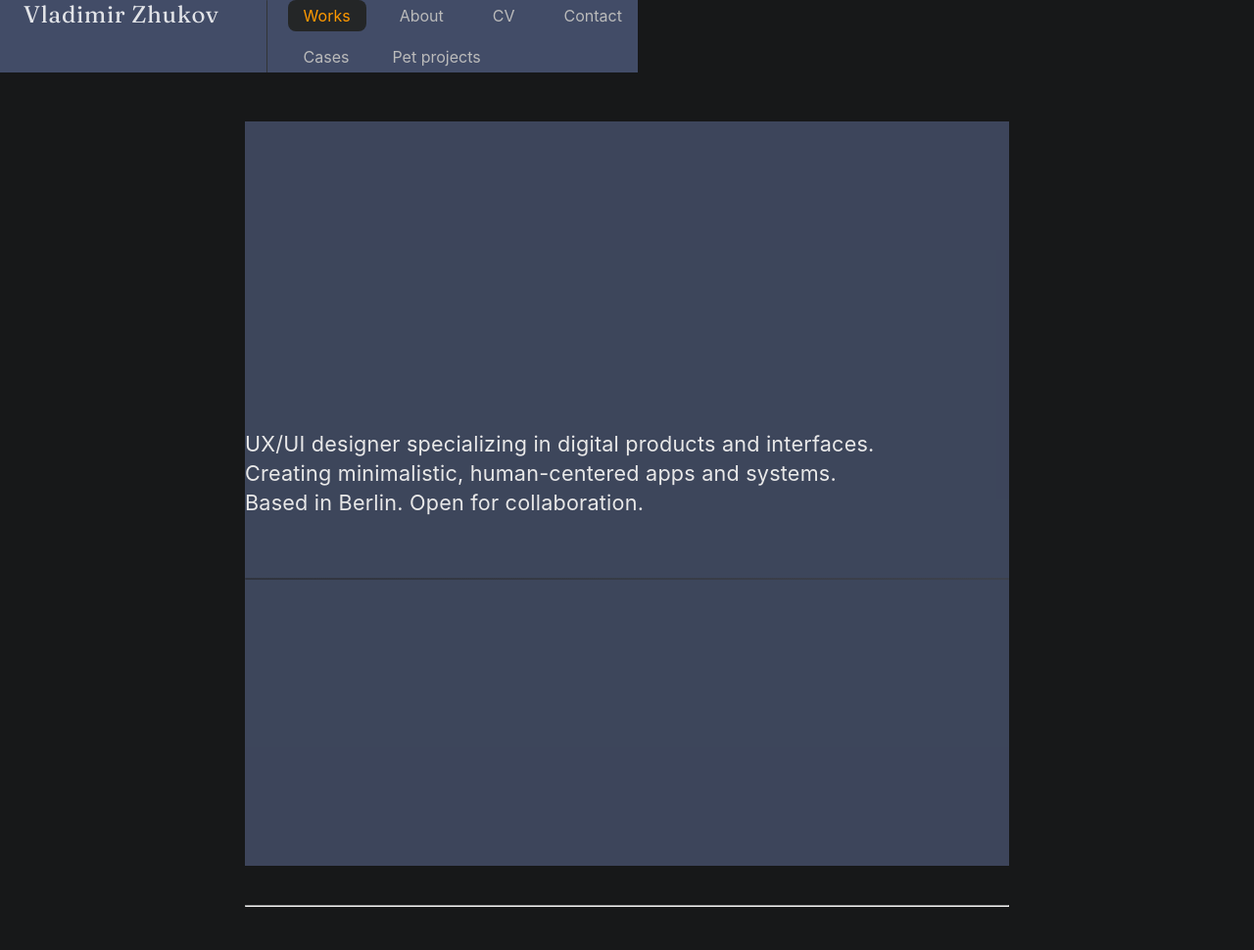
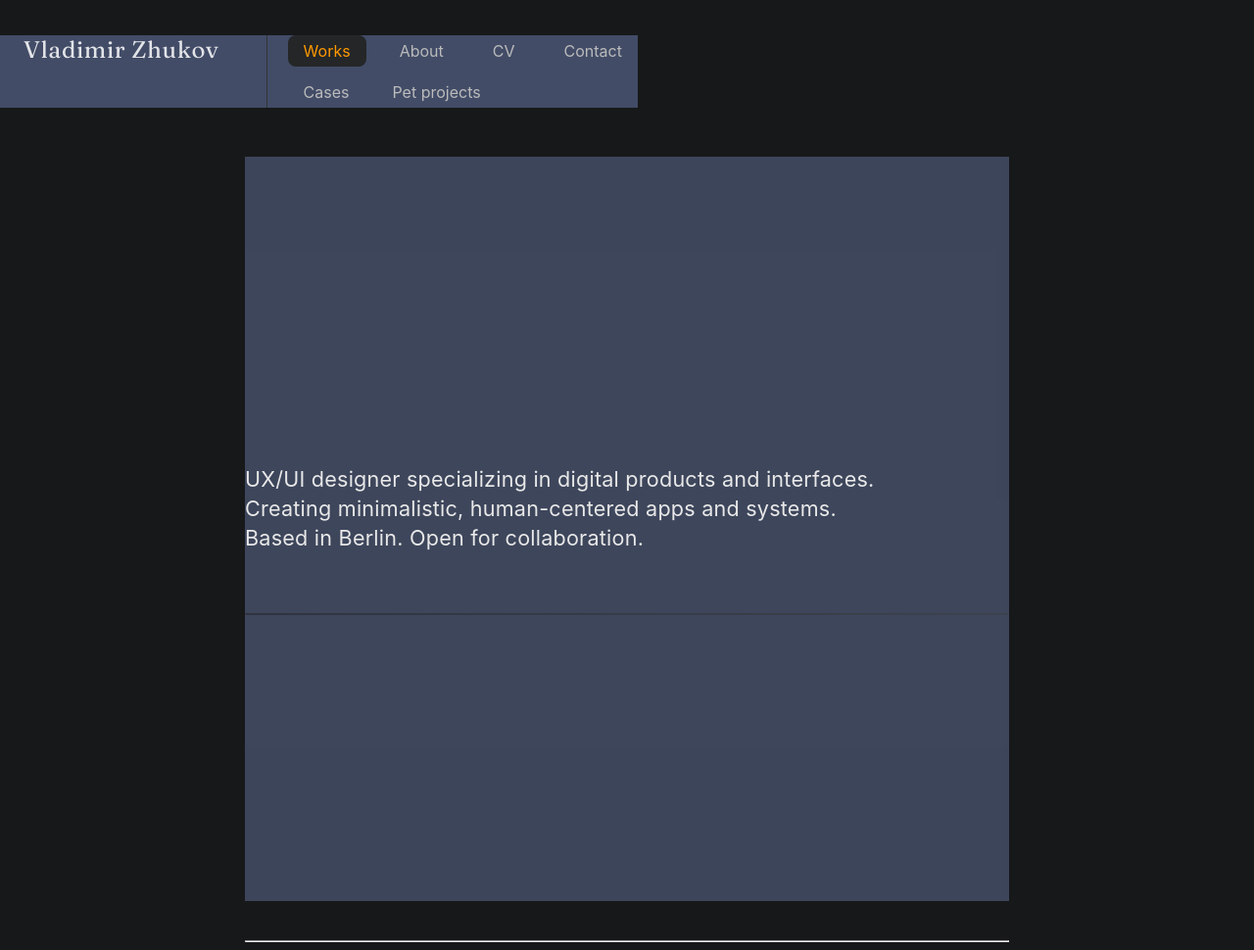
Before and after one commit to uxiscool/experience, a Jekyll site: the page built from index.md, in a window 1280 px wide. Shown: the whole page at 98% size. Built offline with Jekyll 4.4.1, drawn with Linux system fonts in a browser that asks for light colours; before the commit the page ends 934 px from its top, so only the background shows below that.

Commit message:
Add files via upload

```diff
--- a/assets/css/main.css
+++ b/assets/css/main.css
@@ -18,8 +18,8 @@ header {
   align-items: flex-start;
   flex-direction: row;
   gap: 36px;
-  /* margin-top: 36px;
-  width: 100%; */
+  margin-top: 36px;
+ /* width: 100%; */
   background: #424c67; /* временный фон */
 }
 
```
